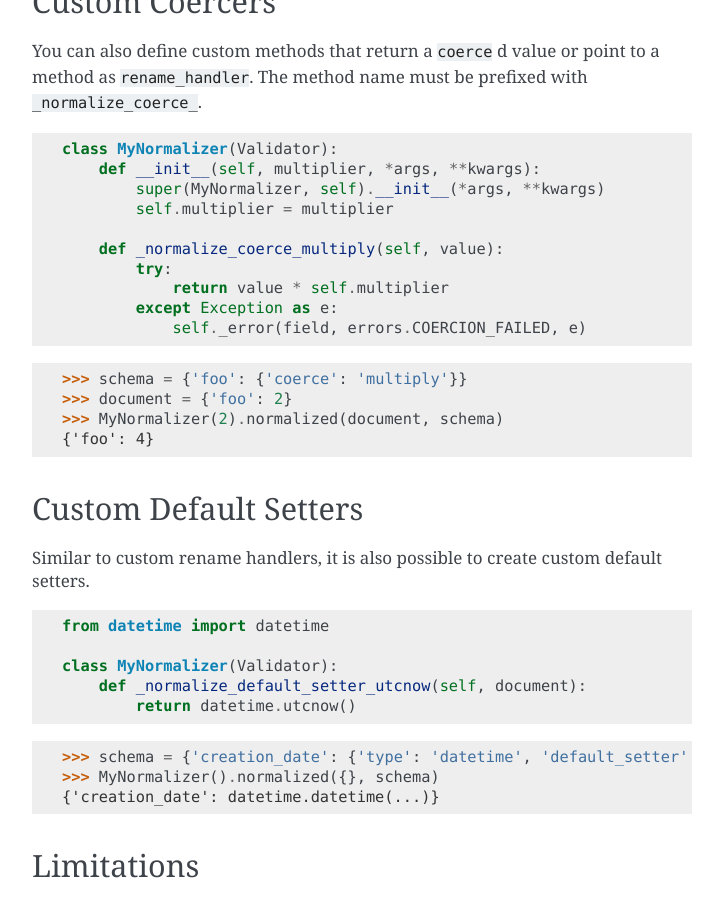
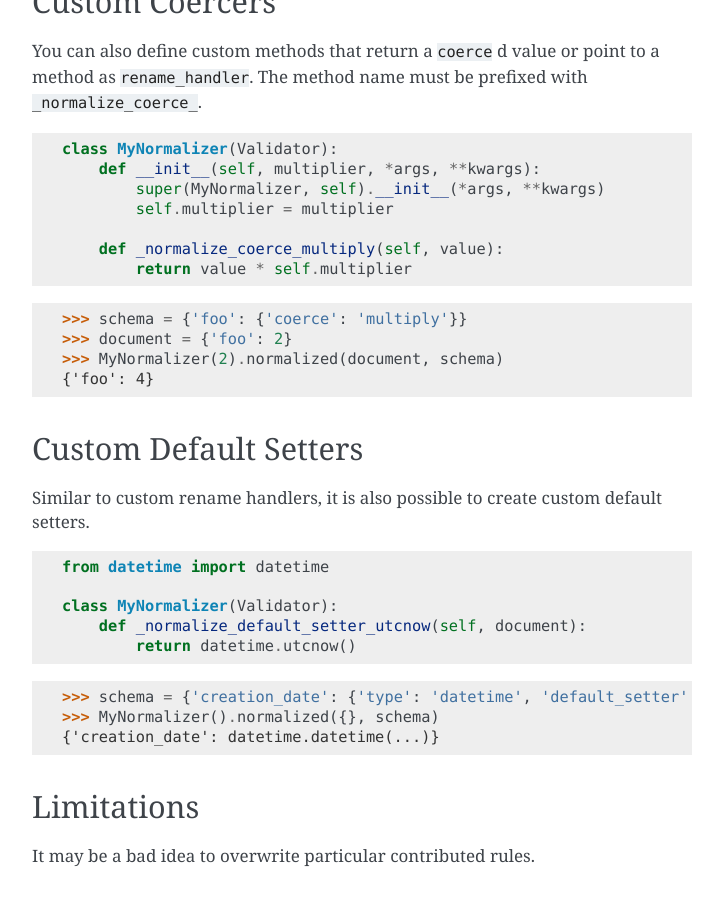
Before and after one commit to pyeve/cerberus, a Sphinx documentation site: the page built from docs/customize.rst, in a window 1280 px wide and 900 px high, scrolled down 2267 px. Shown: the whole window, without its empty margins (388-1111 px from the left). Built offline with Sphinx 7.4.7, drawn with Linux system fonts in a browser that asks for light colours; comment, search, counter and statistics services are not loaded.

Commit message:
Fix mistake in custom coercers documentation. Closes #285

```diff
--- a/docs/customize.rst
+++ b/docs/customize.rst
@@ -127,10 +127,7 @@ a method as ``rename_handler``. The method name must be prefixed with
             self.multiplier = multiplier
 
         def _normalize_coerce_multiply(self, value):
-            try:
-                return value * self.multiplier
-            except Exception as e:
-                self._error(field, errors.COERCION_FAILED, e)
+            return value * self.multiplier
 
 .. doctest::
 
```
